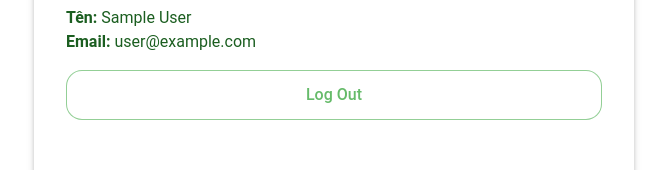
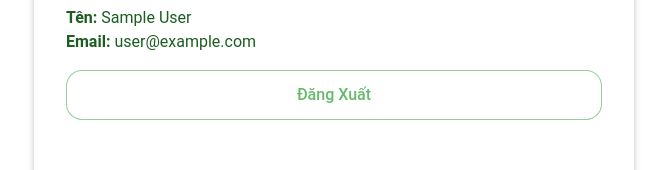
Before and after one commit to Benkaz3/chronocare, a React (Vite) app: page /dashboard/settings in a window 1280 px wide. Shown: the part 123-293 px from the top of the page, without its empty margins (306-973 px from the left). Built offline with nearby package versions, Linux system fonts and the light colour scheme; no server answers; the database is empty; sample sign-in values are in the browser's storage.

Commit message:
Replaced english text with viet

```diff
--- a/src/pages/Dashboard/SettingsPage.tsx
+++ b/src/pages/Dashboard/SettingsPage.tsx
@@ -180,7 +180,7 @@ const SettingsPage: React.FC = () => {
           }}
           onClick={handleLogout}
         >
-          Log Out
+          Đăng Xuất
         </Button>
       </Box>
 
```
